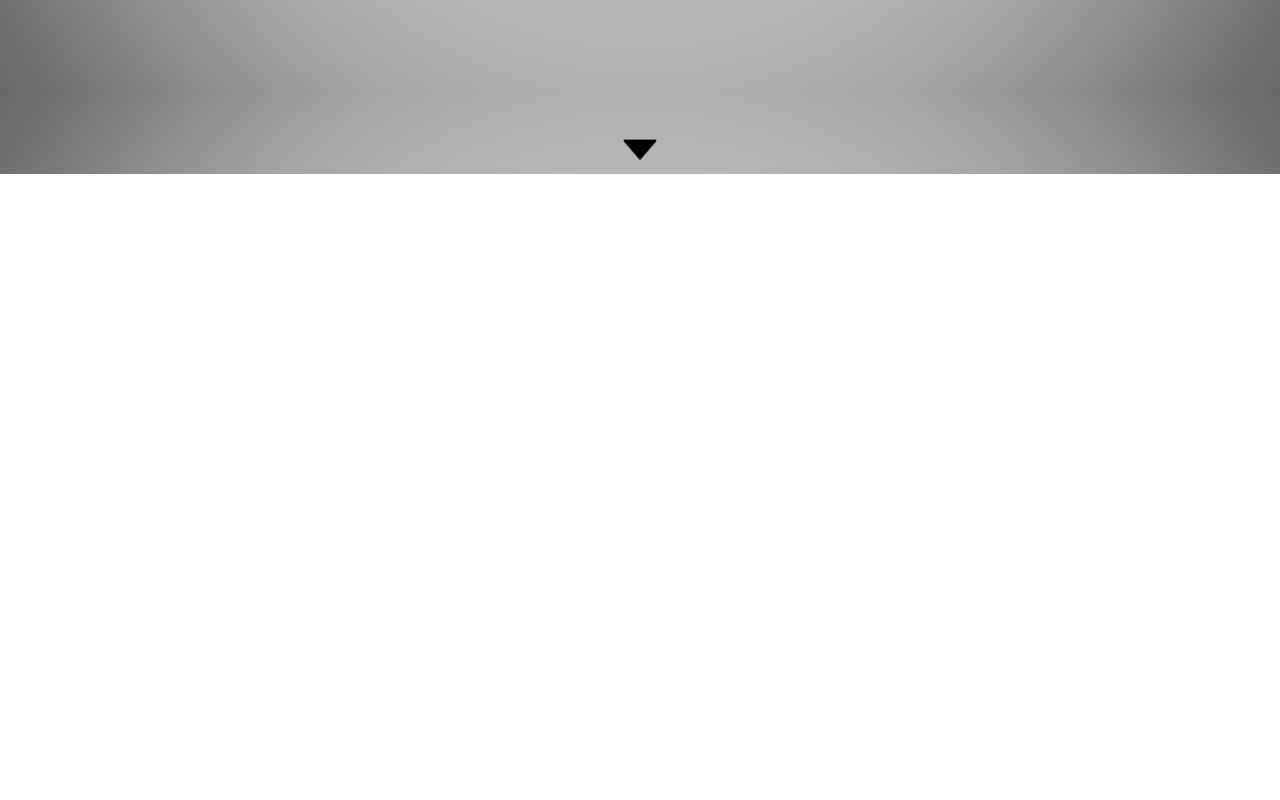
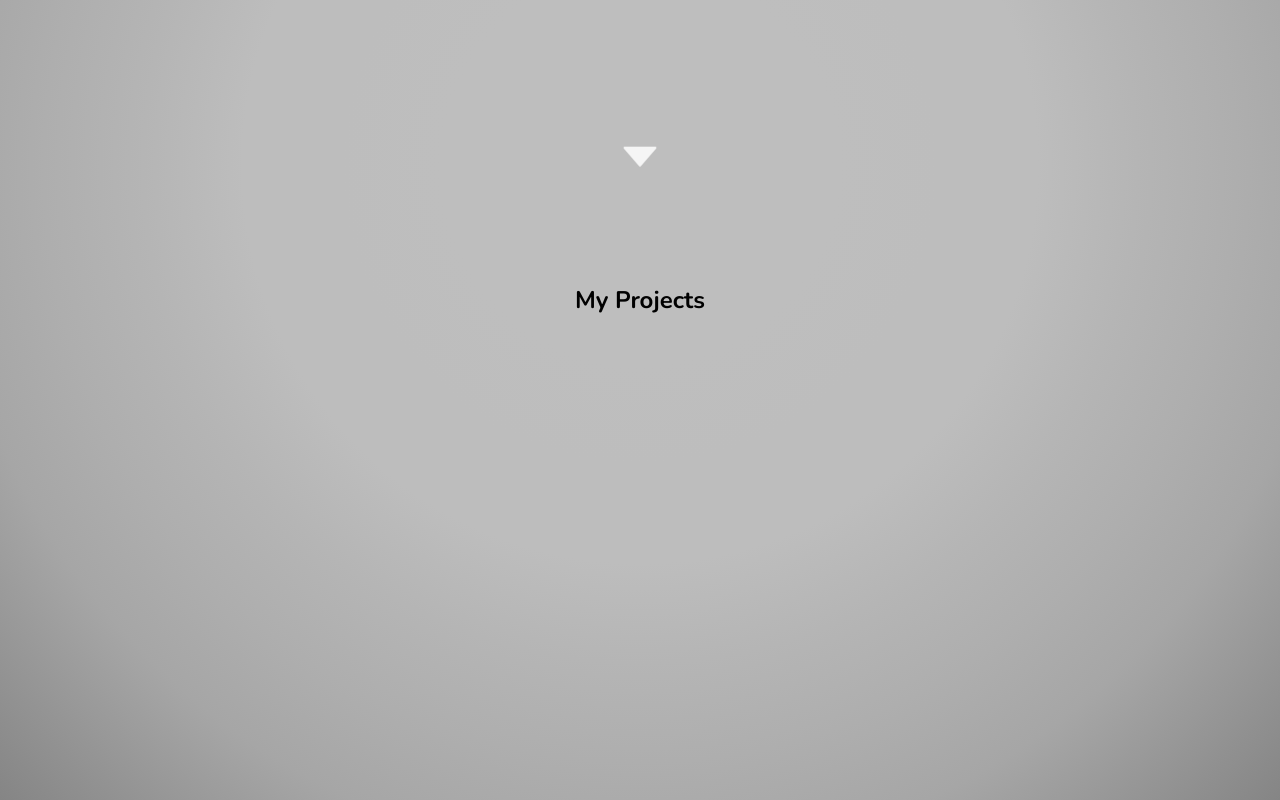
Before and after one commit to GustavoCremonez/MyPortifolio, a React (Vite) app: page / in a window 1280 px wide. Shown: the part 720-1520 px from the top of the page. Before the commit the page ends 894 px from the top, so only its background shows below. Built offline with nearby package versions, Linux system fonts and the light colour scheme.

Commit message:
Create project section and scroll control

```diff
--- a/src/App.css
+++ b/src/App.css
@@ -7,6 +7,7 @@ html,
 	margin: 0;
 	padding: 0;
 	box-sizing: border-box;
+	scroll-behavior: smooth;
 }
 
 body {
--- a/src/pages/Home.jsx
+++ b/src/pages/Home.jsx
@@ -1,3 +1,5 @@
+import React, { useRef } from 'react';
+
 import { LinkButton } from '../components/button/Button';
 import { AiFillCaretDown } from '@react-icons/all-files/ai/AiFillCaretDown ';
 
@@ -5,11 +7,15 @@ import MyProfile from '../../public/profile.jpg';
 import './styles.css';
 
 export function Home() {
+	const myRef = useRef(null);
+
+	const executeScroll = () => myRef.current.scrollIntoView();
+
 	return (
 		<div>
 			<div className='wrapper'>
 				<div className='textArea'>
-					<h1 className='title'>Hey, I'm Gustavo Cremonez ;)</h1>
+					<h1 className='title'>Hey, my name is Gustavo Cremonez ;)</h1>
 					<span className='span'>I'm a fullstack web developer</span>
 				</div>
 
@@ -29,7 +35,17 @@ export function Home() {
 					text='My Linkedin'
 				/>
 			</div>
-			<AiFillCaretDown className='arrowIcon' />
+			<AiFillCaretDown
+				className='arrowIcon'
+				onClick={executeScroll}
+			/>
+			<div className='jobsArea'>
+				<h2
+					ref={myRef}
+					className='titleProjects'>
+					My Projects
+				</h2>
+			</div>
 		</div>
 	);
 }
--- a/src/pages/styles.css
+++ b/src/pages/styles.css
@@ -78,10 +78,12 @@ a {
 	font-size: 3rem;
 	position: sticky;
 	cursor: pointer;
+	color: rgba(255, 255, 255, 0.85);
 	-webkit-animation: slide-bottom 1.7s cubic-bezier(0.25, 0.46, 0.45, 0.94) 1s
 		infinite alternate both;
 	animation: slide-bottom 1.7s cubic-bezier(0.25, 0.46, 0.45, 0.94) 1s infinite
 		alternate both;
+	margin-bottom: 10rem;
 }
 
 @-webkit-keyframes slide-bottom {
@@ -104,3 +106,17 @@ a {
 		transform: translateY(100px);
 	}
 }
+
+.jobsArea {
+	min-height: 100vh;
+	display: flex;
+	flex-direction: column;
+	justify-content: center;
+	align-items: center;
+	position: relative;
+}
+
+.titleProjects {
+	position: absolute;
+	top: 2rem;
+}
```
